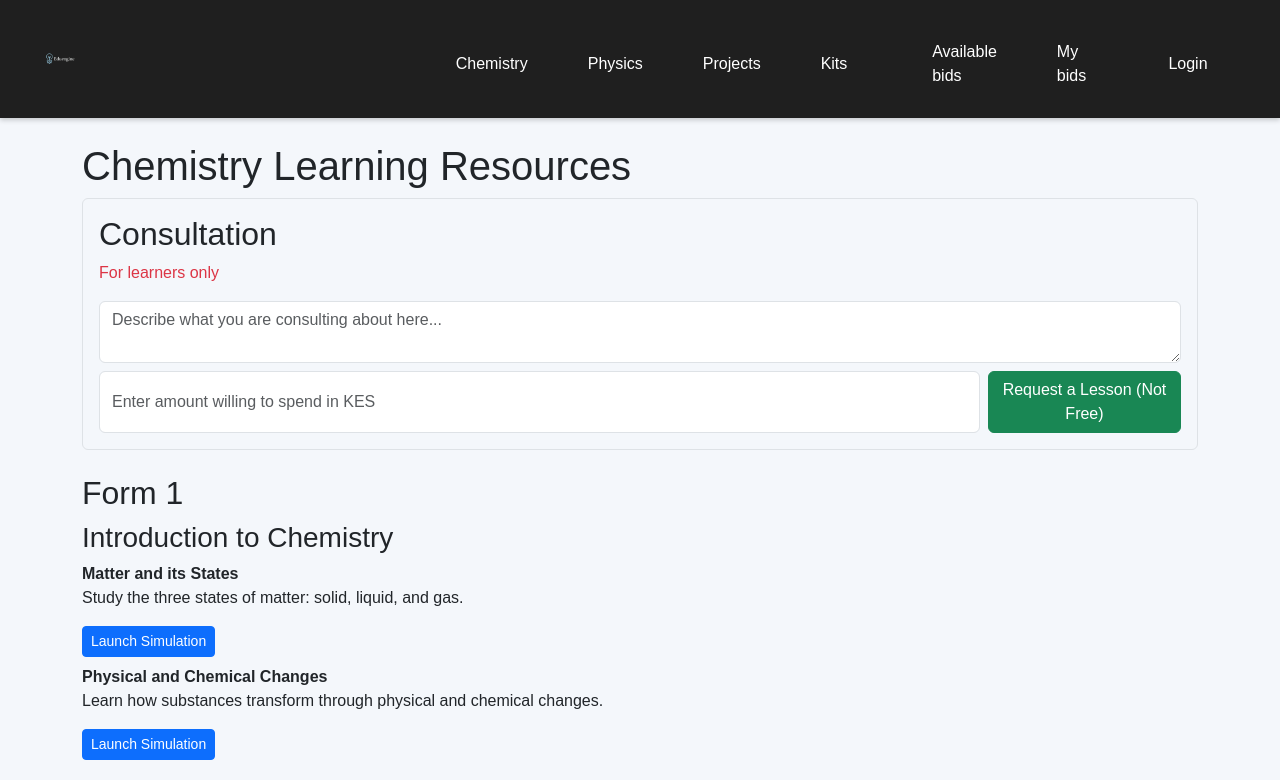
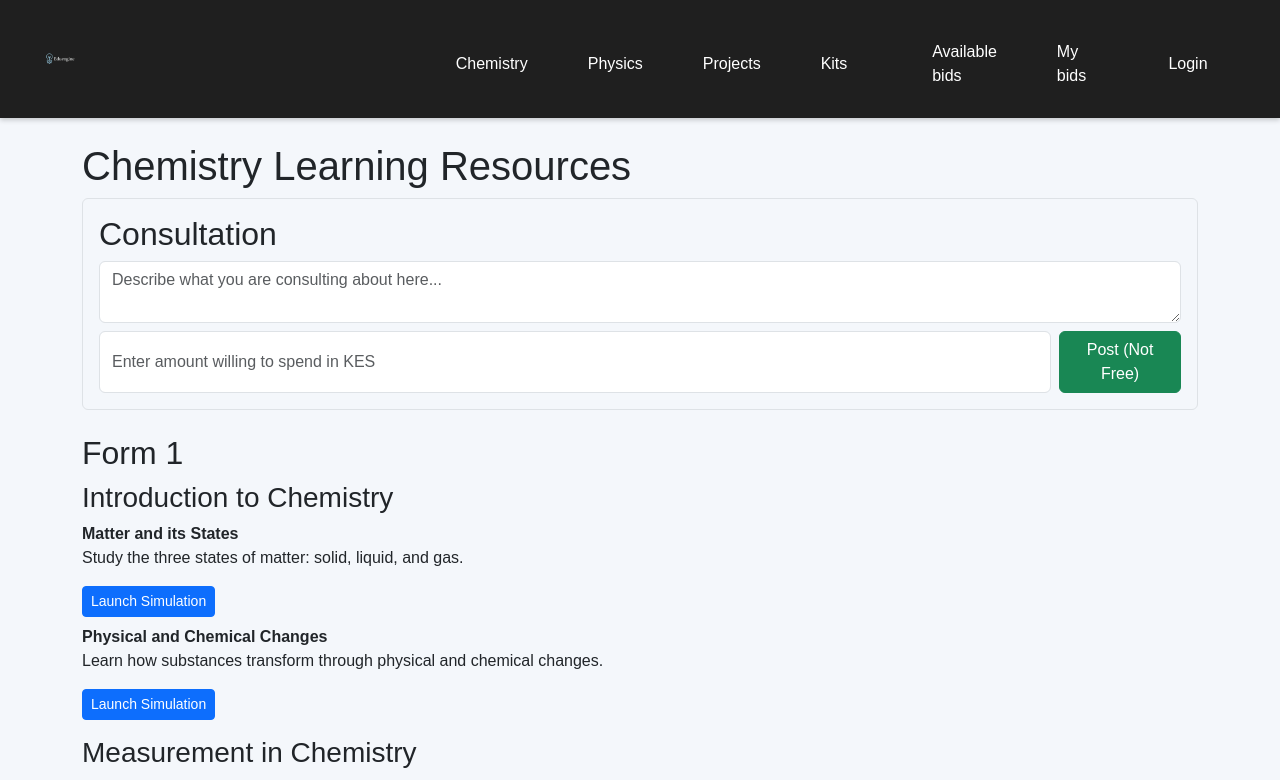
Before and after one commit to FrankOnyiego/sim-portal, a React (Create React App) app: page /chemistry in a window 1280 px wide. Shown: the top 780 px of the page. Built offline with nearby package versions, Linux system fonts and the light colour scheme.

Commit message:
some good UI changes

```diff
--- a/src/pages/Chemistry.js
+++ b/src/pages/Chemistry.js
@@ -292,7 +292,6 @@ function Chemistry() {
 
           <div className="border p-3 rounded mb-4">
             <h2>Consultation</h2>
-            <p className="text-danger">For learners only</p>
             <form onSubmit={handleRaiseHand}>
               <textarea
                 value={questionText}
@@ -314,7 +313,7 @@ function Chemistry() {
                   disabled={loading}
                 />
                 <button type="submit" className="btn btn-success" disabled={loading}>
-                  Request a Lesson (Not Free)
+                  Post (Not Free)
                 </button>
               </div>
             </form>
--- a/src/pages/Physics.js
+++ b/src/pages/Physics.js
@@ -353,7 +353,6 @@ function Physics() {
 
           <div className="border p-3 rounded mb-4">
             <h2>Consultation</h2>
-            <p className="text-danger">For learners only</p>
             <form onSubmit={handleRaiseHand}>
               <textarea
                 value={questionText}
@@ -375,7 +374,7 @@ function Physics() {
                   disabled={loading}
                 />
                 <button type="submit" className="btn btn-success" disabled={loading}>
-                  Request a Lesson (Not Free)
+                  Post (Not Free)
                 </button>
               </div>
             </form>
```
